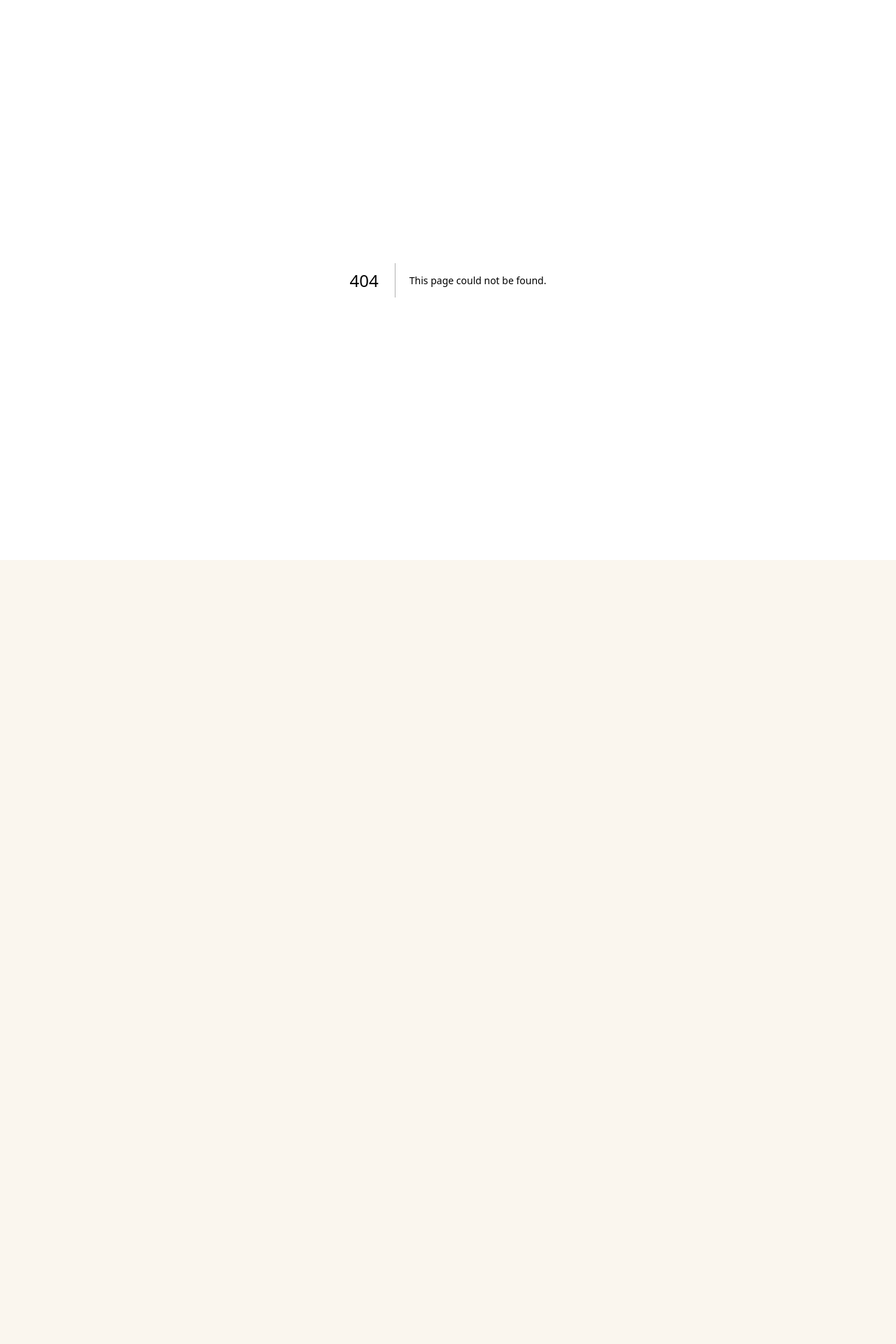
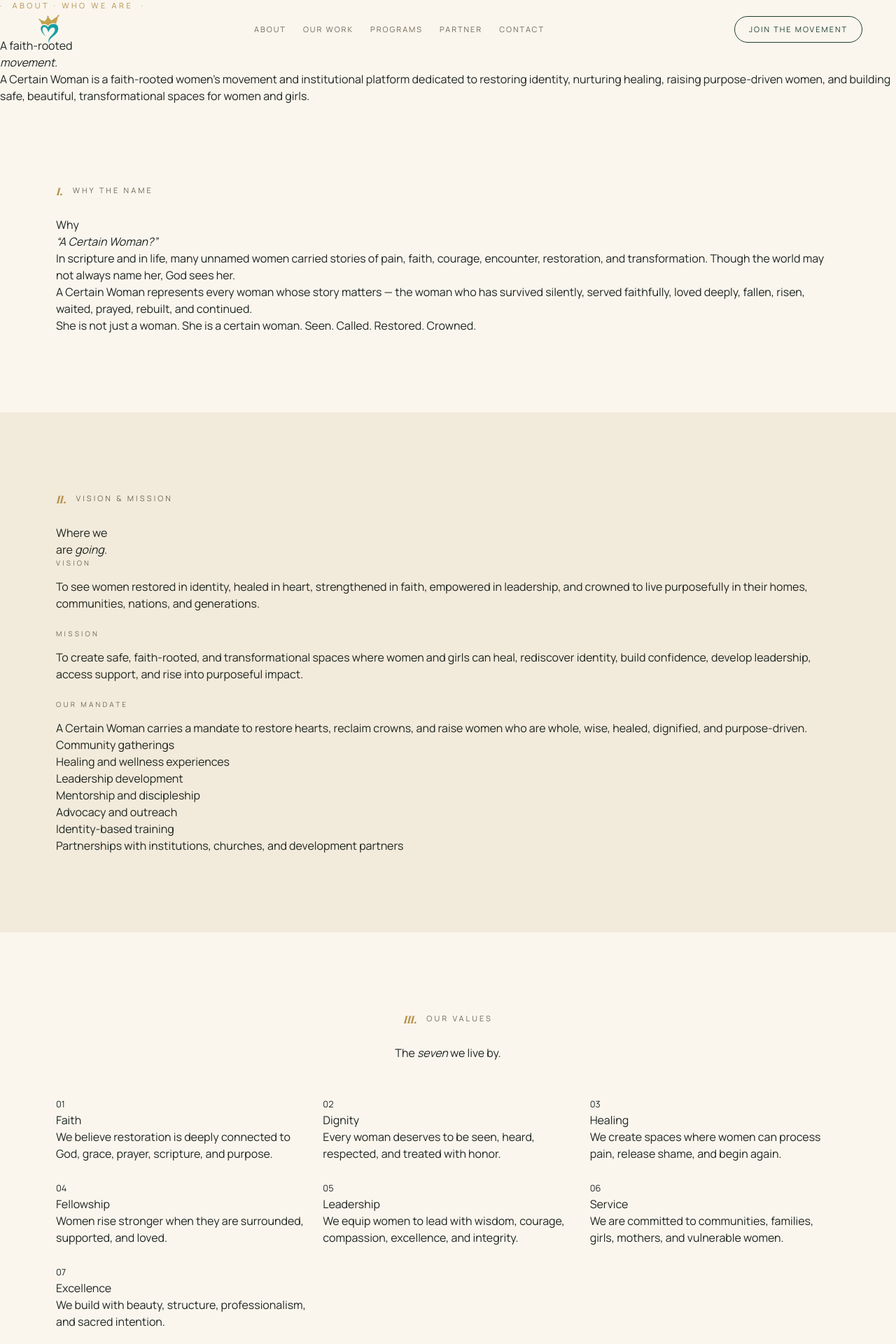
Before and after one commit to lawalOyinlola/a_certain_woman, a Next.js app: page /about in a window 1280 px wide. Before the commit this address had no page. Shown: the top 1920 px of the page at 70% size. Before the commit the page ends 800 px from the top, so only its background shows below. Built offline with nearby package versions, Linux system fonts and the light colour scheme.

Commit message:
Add /about page

```diff
--- /dev/null
+++ b/src/app/about/page.tsx
@@ -0,0 +1,211 @@
+import type { Metadata } from "next";
+import { Nav } from "@/components/site/nav";
+import { Footer } from "@/components/site/footer";
+import { PageHero } from "@/components/site/page-hero";
+import { Founder } from "@/components/sections/founder";
+import { Join } from "@/components/sections/join";
+
+export const metadata: Metadata = {
+  title: "About",
+  description:
+    "Why we exist, who we are, and the story behind A Certain Woman — a faith-rooted women's movement built on identity, healing, leadership, and purpose.",
+  alternates: { canonical: "/about" },
+};
+
+const VALUES = [
+  {
+    n: "01",
+    title: "Faith",
+    body: "We believe restoration is deeply connected to God, grace, prayer, scripture, and purpose.",
+  },
+  {
+    n: "02",
+    title: "Dignity",
+    body: "Every woman deserves to be seen, heard, respected, and treated with honor.",
+  },
+  {
+    n: "03",
+    title: "Healing",
+    body: "We create spaces where women can process pain, release shame, and begin again.",
+  },
+  {
+    n: "04",
+    title: "Fellowship",
+    body: "Women rise stronger when they are surrounded, supported, and loved.",
+  },
+  {
+    n: "05",
+    title: "Leadership",
+    body: "We equip women to lead with wisdom, courage, compassion, excellence, and integrity.",
+  },
+  {
+    n: "06",
+    title: "Service",
+    body: "We are committed to communities, families, girls, mothers, and vulnerable women.",
+  },
+  {
+    n: "07",
+    title: "Excellence",
+    body: "We build with beauty, structure, professionalism, and sacred intention.",
+  },
+];
+
+const MANDATE = [
+  "Community gatherings",
+  "Healing and wellness experiences",
+  "Leadership development",
+  "Mentorship and discipleship",
+  "Advocacy and outreach",
+  "Identity-based training",
+  "Partnerships with institutions, churches, and development partners",
+];
+
+export default function AboutPage() {
+  return (
+    <>
+      <Nav />
+      <main id="top">
+        <PageHero
+          eyebrow="ABOUT  ·  WHO WE ARE"
+          title={
+            <>
+              A faith-rooted
+              <br />
+              <em>movement.</em>
+            </>
+          }
+          sub="A Certain Woman is a faith-rooted women's movement and institutional platform dedicated to restoring identity, nurturing healing, raising purpose-driven women, and building safe, beautiful, transformational spaces for women and girls."
+        />
+
+        {/* Why the name */}
+        <section className="bg-cream-1 px-6 py-24 md:px-12 md:py-28">
+          <div className="mx-auto max-w-[1120px]">
+            <div className="acw-twoup">
+              <div className="acw-twoup-left">
+                <div className="acw-section-label">
+                  <span className="acw-num">I.</span>
+                  <span>Why the name</span>
+                </div>
+                <h2 className="acw-page-h2 mt-6">
+                  Why
+                  <br />
+                  <em>&ldquo;A Certain Woman?&rdquo;</em>
+                </h2>
+              </div>
+              <div className="acw-twoup-body">
+                <p>
+                  In scripture and in life, many unnamed women carried stories
+                  of pain, faith, courage, encounter, restoration, and
+                  transformation. Though the world may not always name her, God
+                  sees her.
+                </p>
+                <p>
+                  A Certain Woman represents every woman whose story matters —
+                  the woman who has survived silently, served faithfully, loved
+                  deeply, fallen, risen, waited, prayed, rebuilt, and continued.
+                </p>
+                <p className="acw-founder-emph">
+                  She is not just a woman. She is a certain woman. Seen.
+                  Called. Restored. Crowned.
+                </p>
+              </div>
+            </div>
+          </div>
+        </section>
+
+        {/* Vision & Mission */}
+        <section className="bg-cream-2 px-6 py-24 md:px-12 md:py-28">
+          <div className="mx-auto max-w-[1120px]">
+            <div className="acw-twoup">
+              <div className="acw-twoup-left">
+                <div className="acw-section-label">
+                  <span className="acw-num">II.</span>
+                  <span>Vision &amp; Mission</span>
+                </div>
+                <h2 className="acw-page-h2 mt-6">
+                  Where we
+                  <br />
+                  are <em>going.</em>
+                </h2>
+              </div>
+              <div className="acw-twoup-body">
+                <small className="acw-section-label-mini">VISION</small>
+                <p>
+                  To see women restored in identity, healed in heart,
+                  strengthened in faith, empowered in leadership, and crowned to
+                  live purposefully in their homes, communities, nations, and
+                  generations.
+                </p>
+                <small className="acw-section-label-mini mt-6">MISSION</small>
+                <p>
+                  To create safe, faith-rooted, and transformational spaces
+                  where women and girls can heal, rediscover identity, build
+                  confidence, develop leadership, access support, and rise into
+                  purposeful impact.
+                </p>
+                <small className="acw-section-label-mini mt-6">
+                  OUR MANDATE
+                </small>
+                <p>
+                  A Certain Woman carries a mandate to restore hearts, reclaim
+                  crowns, and raise women who are whole, wise, healed,
+                  dignified, and purpose-driven.
+                </p>
+                <ul className="acw-checklist">
+                  {MANDATE.map((m) => (
+                    <li key={m}>{m}</li>
+                  ))}
+                </ul>
+              </div>
+            </div>
+          </div>
+        </section>
+
+        {/* Values */}
+        <section className="bg-cream-1 px-6 py-24 md:px-12 md:py-28">
+          <div className="mx-auto max-w-[1120px]">
+            <div className="flex flex-col items-center text-center">
+              <div className="acw-section-label">
+                <span className="acw-num">III.</span>
+                <span>Our values</span>
+              </div>
+              <h2 className="acw-page-h2 mt-6">
+                The <em>seven</em> we live by.
+              </h2>
+            </div>
+            <div className="mt-12 grid gap-6 sm:grid-cols-2 md:grid-cols-3">
+              {VALUES.map((v) => (
+                <div key={v.n} className="acw-value-card">
+                  <small className="acw-vc-num">{v.n}</small>
+                  <h3>{v.title}</h3>
+                  <p>{v.body}</p>
+                </div>
+              ))}
+            </div>
+          </div>
+        </section>
+
+        <Founder withLabel={false} />
+
+        {/* Closing */}
+        <section className="bg-cream-2 px-6 py-24 md:px-12 md:py-28">
+          <div className="mx-auto max-w-[1120px] text-center">
+            <h2 className="acw-page-h2">
+              <em>A Certain Woman</em>
+              <br />
+              is not only a platform.
+            </h2>
+            <p className="mx-auto mt-8 max-w-[600px] font-display text-[18px] italic leading-[1.65] text-muted-foreground">
+              It is a table. It is a covering. It is a mirror. It is a movement.
+              <br />
+              It is a call to every woman becoming whole.
+            </p>
+          </div>
+        </section>
+
+        <Join withLabel={false} />
+      </main>
+      <Footer />
+    </>
+  );
+}
```
